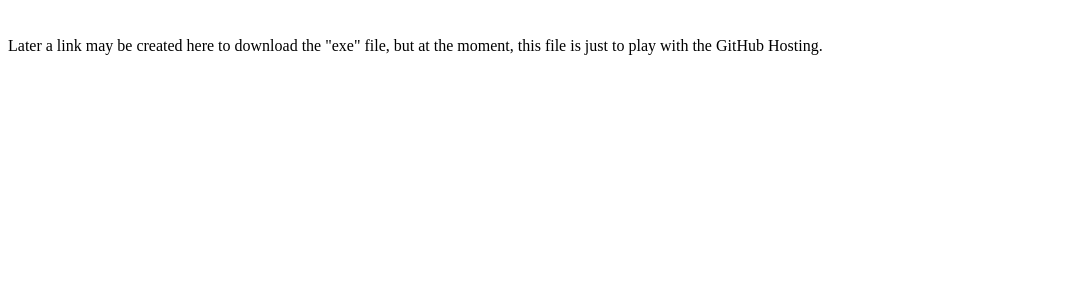
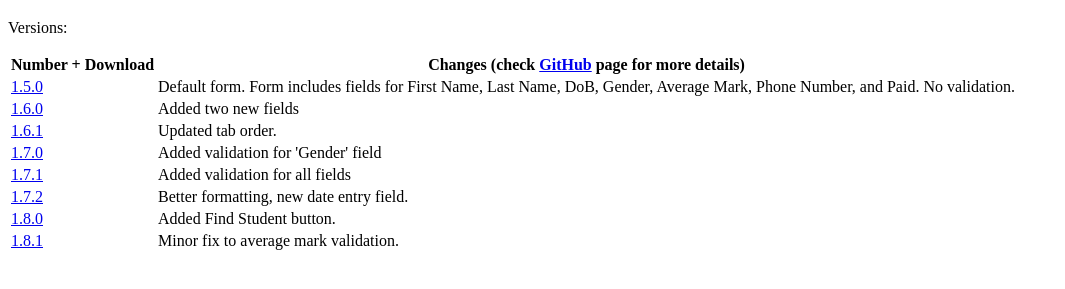
Before and after one commit to tomnkn/11-StudDB_VB, a plain HTML site: page index.html in a window 1280 px wide. Shown: the part 61-350 px from the top of the page, without its empty margins (0-1065 px from the left). Drawn offline with Linux system fonts and the light colour scheme.

Commit message:
Changes to HTML index, now includes all releases

```diff
--- a/index.html
+++ b/index.html
@@ -1,14 +1,59 @@
 <!DOCTYPE html>
+
 <html lang="en" xmlns="http://www.w3.org/1999/xhtml">
-    <!-- Yr12 SDD at Blackwattle Bay - 2020
-        a simple index file to show something on the website
-    -->
+
 <head>
+
     <title>VB ---- array of records</title>
+
     <meta charset="utf-8" />
+
 </head>
+
 <body>
-    <h1>VB (Visual Basic) Demo of an &quot;Array of Records&quot;</h1><br />
-    Later a link may be created here to download the &quot;exe&quot; file, but at the moment, this file is just to play with the GitHub Hosting.
+    <link rel="stylesheet" href="StyleSheet1.css"/>
+    <div><h1>VB (Visual Basic) Demo of an "Array of Records"</h1></div>
+    <p>Versions:</p>
+    <table>
+        <tr>
+            <th>Number + Download</th>
+            <th>Changes (check <a href="https://github.com/tomnkn/StudDB_VB/releases" target="_blank">GitHub</a> page for more details)</th>
+        </tr>
+        <tr>
+            <td><a href="https://github.com/tomnkn/StudDB_VB/releases/download/v1.5.0/StudArrayWithFind.exe" target="_blank">1.5.0</a></td>
+            <td>Default form. Form includes fields for First Name, Last Name, DoB, Gender, Average Mark, Phone Number, and Paid. No validation.</td>
+        </tr>
+        <tr>
+            <td><a href="https://github.com/tomnkn/StudDB_VB/releases/download/v1.6.0/StudArrayWithFind.exe" target="_blank">1.6.0</a></td>
+            <td>Added two new fields</td>
+        </tr>
+        <tr>
+            <td><a href="https://github.com/tomnkn/StudDB_VB/releases/download/v1.6.1/StudArrayWithFind.exe" target="_blank">1.6.1</a></td>
+            <td>Updated tab order.</td>
+        </tr>
+        <tr>
+            <td><a href="https://github.com/tomnkn/StudDB_VB/releases/download/v1.7.0/StudArrayWithFind.exe" target="_blank">1.7.0</a></td>
+            <td>Added validation for 'Gender' field</td>
+        </tr>
+        <tr>
+            <td><a href="https://github.com/tomnkn/StudDB_VB/releases/download/v1.7.1/StudArrayWithFind.exe" target="_blank">1.7.1</a></td>
+            <td>Added validation for all fields</td>
+        </tr>
+        <tr>
+            <td><a href="https://github.com/tomnkn/StudDB_VB/releases/download/v1.7.2/StudArrayWithFind.exe">1.7.2</a></td>
+            <td>Better formatting, new date entry field. </td>
+        </tr>
+        <tr>
+            <td><a href="https://github.com/tomnkn/StudDB_VB/releases/download/v1.8.0/StudArrayWithFind.exe">1.8.0</a></td>
+            <td>Added Find Student button.</td>
+        </tr>
+        <tr>
+            <td><a href="https://github.com/tomnkn/StudDB_VB/releases/download/v1.8.1/StudArrayWithFind.exe">1.8.1</a></td>
+            <td>Minor fix to average mark validation.</td>
+        </tr>
+    </table>
 </body>
+
+
+
 </html>
```
